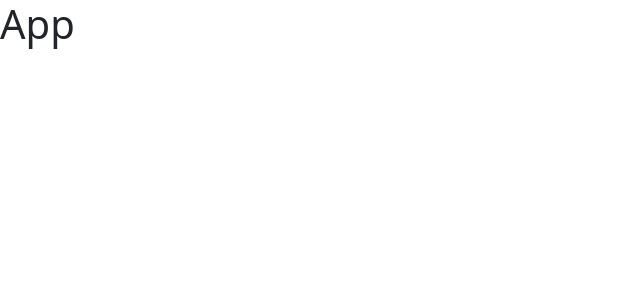
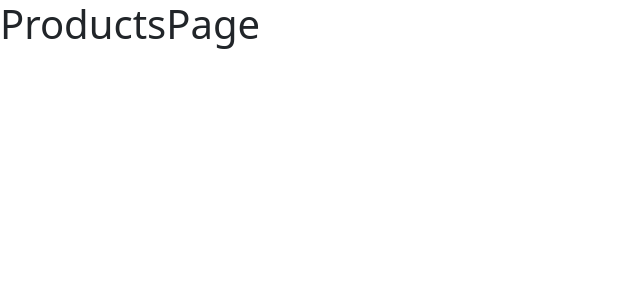
Before and after one commit to maxsherepot/shop_mongodb_RestAPI_react, a React (Create React App) app in the folder client/: page / in a window 1280 px wide. Shown: the top 300 px of the page, without its empty margins (0-640 px from the left). Built offline with nearby package versions, Linux system fonts and the light colour scheme.

Commit message:
routes added

```diff
--- a/client/package.json
+++ b/client/package.json
@@ -13,7 +13,7 @@
     "axios": "^1.7.9",
     "react": "^19.0.0",
     "react-dom": "^19.0.0",
-    "react-router-dom": "^7.1.1",
+    "react-router-dom": "5.2.0",
     "react-scripts": "^5.0.1"
   },
   "browserslist": {
--- a/client/src/components/App.js
+++ b/client/src/components/App.js
@@ -1,9 +1,10 @@
 import React from 'react';
+import Routes from '../routes';
 
 
 const App = () => {
     return (
-        <h1>App</h1>
+        <Routes />
     )
 }
 
--- /dev/null
+++ b/client/src/pages/productsPage.jsx
@@ -0,0 +1,10 @@
+import React from "react";
+
+
+const ProductsPage = () => {
+    return (
+        <h1>ProductsPage</h1>
+    )
+}
+
+export default ProductsPage;
--- /dev/null
+++ b/client/src/routes.js
@@ -0,0 +1,11 @@
+import { Switch, Route, Redirect } from 'react-router-dom';
+import ProductsPage from './pages/productsPage';
+
+
+const Routes = () => (
+    <Switch>
+        <Route exact path="/" component={ProductsPage} />
+    </Switch>
+)
+
+export default Routes;
```
Also changed, not shown: 1 other file (tests, documents, lock files or other folders).
